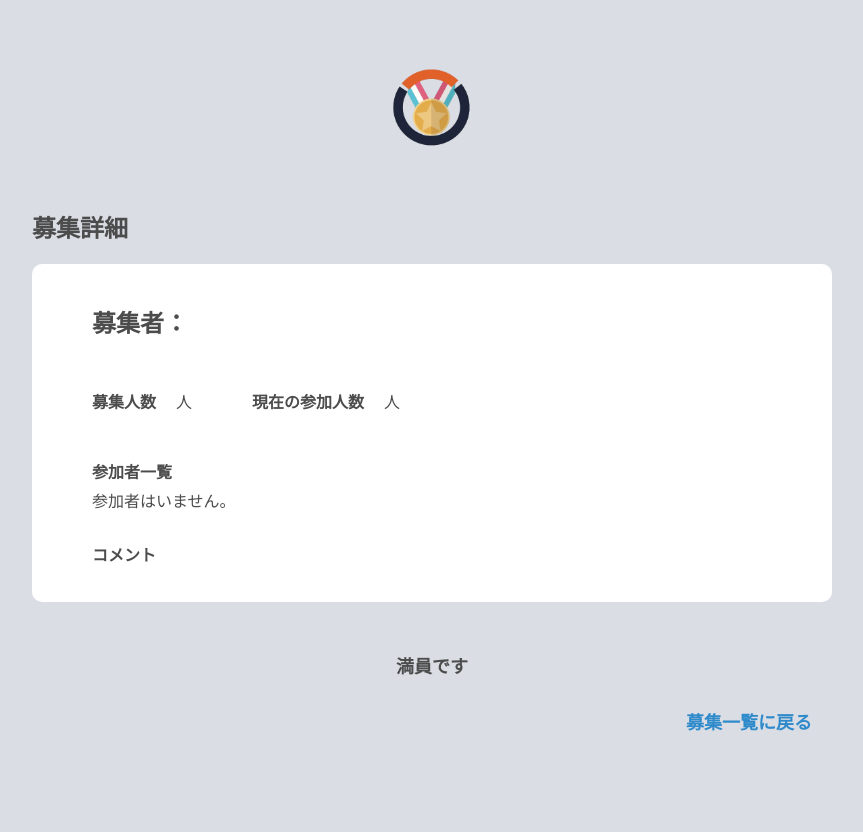
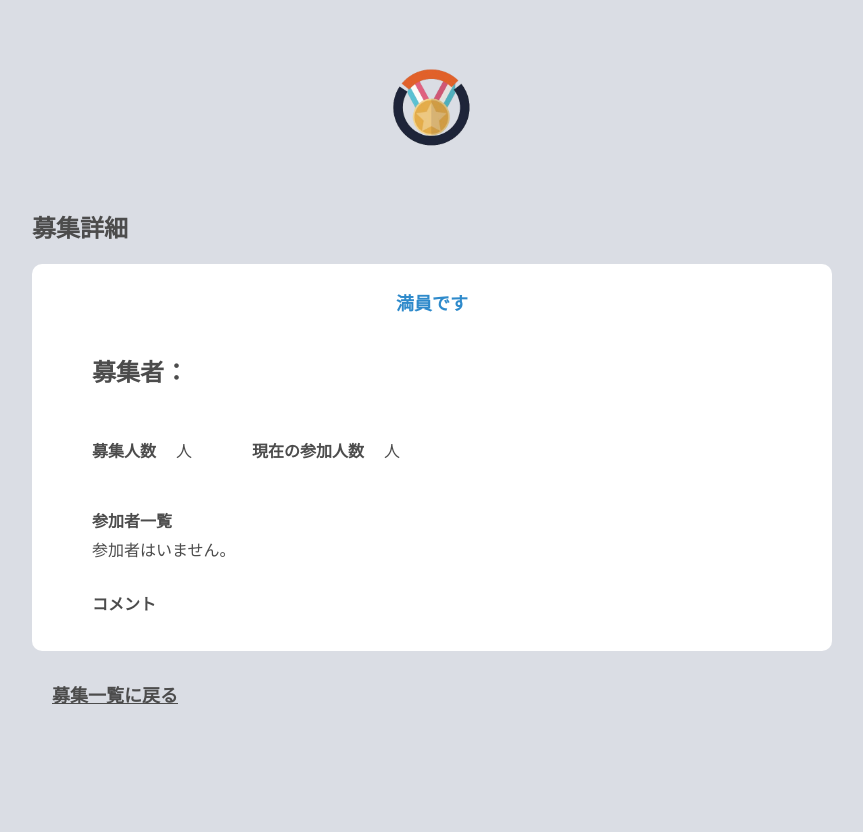
Before and after one commit to SakuraWada/road_map, a Django app: template overwin/templates/overwin/party_recruitment/party_recruitment_detail.html in a window 1280 px wide. Shown: the whole page, without its empty margins (208-1071 px from the left). After the commit the page ends 704 px from the top, so only its background shows below. Run offline with Django 4.2, Linux system fonts and the light colour scheme; the template is opened without the code that fills it, so the values that code supplies are empty.

Commit message:
申請ステータスの配置変更

```diff
--- a/overwin/static/overwin/css/party_recruitment/party_recruitment_detail.css
+++ b/overwin/static/overwin/css/party_recruitment/party_recruitment_detail.css
@@ -64,7 +64,12 @@
     margin-top: 30px;
     font-size: large;
     font-weight: bold;
-    text-align: right;
+    text-align: left;
+}
+
+.list-link{
+    color: #4c4c4c;
+    text-decoration: underline;
 }
 
 .submit-btn-area{
@@ -84,6 +89,7 @@
     margin-top: 50px;
     font-weight: 600;
     font-size: large;
+    color: #2e8acb;
 }
 
 /* 申請があった場合 */
--- a/overwin/templates/overwin/party_recruitment/party_recruitment_detail.html
+++ b/overwin/templates/overwin/party_recruitment/party_recruitment_detail.html
@@ -56,6 +56,14 @@
     <!-- 参加者の募集詳細画面 -->
     {% else %}
     <div class="card">
+        {% if applicated_to_recruiting %}
+            <p class="status-message">参加申請済み</p>
+        {% elif not possible_to_entry %}
+            <p class="status-message">満員です</p>
+        {% endif %}
+        {% if approved_message %}
+            <p class="applyed-message">参加が許可されました！ 募集者のバトルタグ: {{ approved_message }}</p>
+        {% endif %}
         <div class="card-recruiter-area">
             <h2>募集者：{{ recruitment.owner.username }}</h2>
         </div>
@@ -78,20 +86,13 @@
         <h4>コメント</h4>
         <p>{{ recruitment.comment }}</p>
     </div>
-    {% if applicated_to_recruiting %}
-        <p class="status-message">参加申請済み</p>
-    {% elif not possible_to_entry %}
-        <p class="status-message">満員です</p>
-    {% else %}
-        <form method="post">
-            {% csrf_token %}
-            <div class="submit-btn-area"><button type="submit" name="join" class="btn entry-btn btn-primary">参加申請</button></div>
-        </form>
-    {% endif %}
-    {% if approved_message %}
-        <p class="applyed-message">参加が許可されました！ 募集者のバトルタグ: {{ approved_message }}</p>
-    {% endif %}
 {% endif %}
-<div class="list-link-area"><a href="{% url 'overwin:party_recruitment_list'%}" class="btn btn-secondary list-link">募集一覧に戻る</a></div>
+{% if not applicated_to_recruiting and possible_to_entry %}
+    <form method="post">
+        {% csrf_token %}
+        <div class="submit-btn-area"><button type="submit" name="join" class="btn entry-btn btn-primary">参加申請</button></div>
+    </form>
+{% endif %}
+<div class="list-link-area"><a href="{% url 'overwin:party_recruitment_list'%}" class="list-link">募集一覧に戻る</a></div>
 </div>
 {% endblock %}
```
